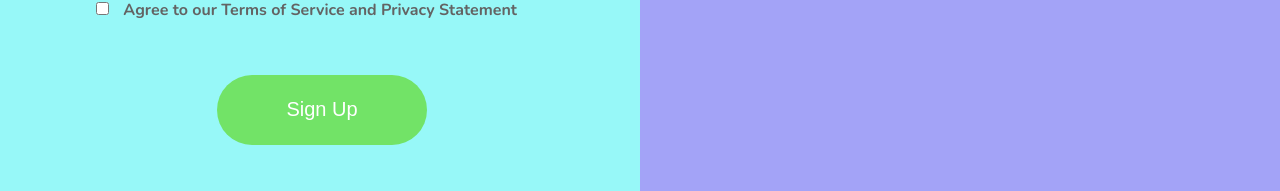
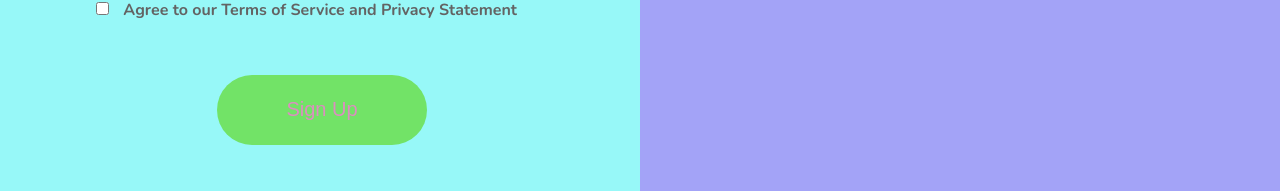
Before and after one commit to mylcevaleksandr/Remote_Homework_Regexp, a plain HTML site: page index.html in a window 1280 px wide. Shown: the part 732-923 px from the top of the page. Drawn offline with Linux system fonts and the light colour scheme.

Commit message:
Changed main btn color

```diff
--- a/CSS/style.css
+++ b/CSS/style.css
@@ -109,7 +109,7 @@ body {
 .main__btn {
     margin-top: 40px;
     font-size: 20px;
-    color: #FFFFFF;
+    color: rgba(255, 114, 222, 0.75);
     width: 210px;
     height: 70px;
     background: #72e367;
```
